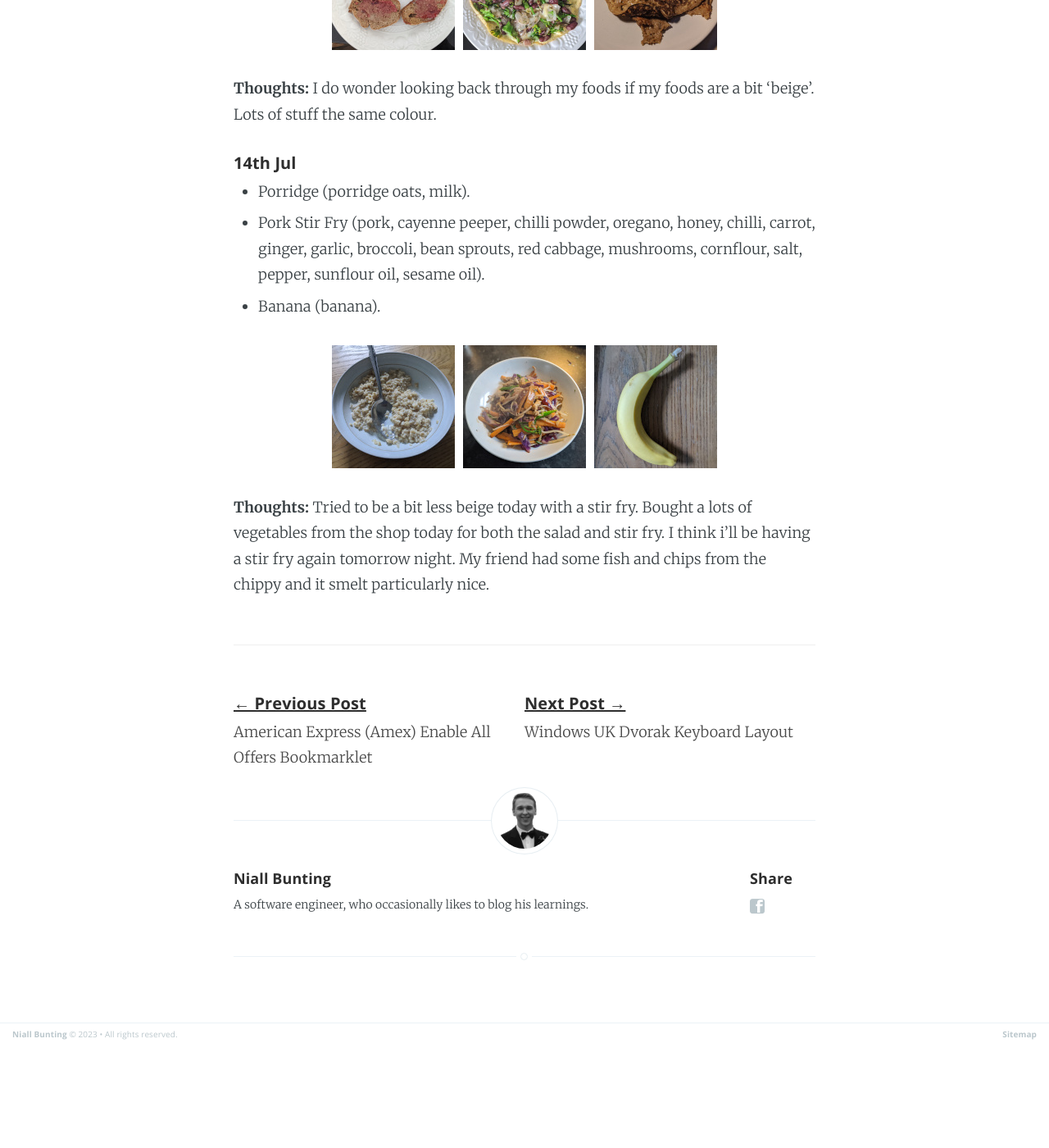
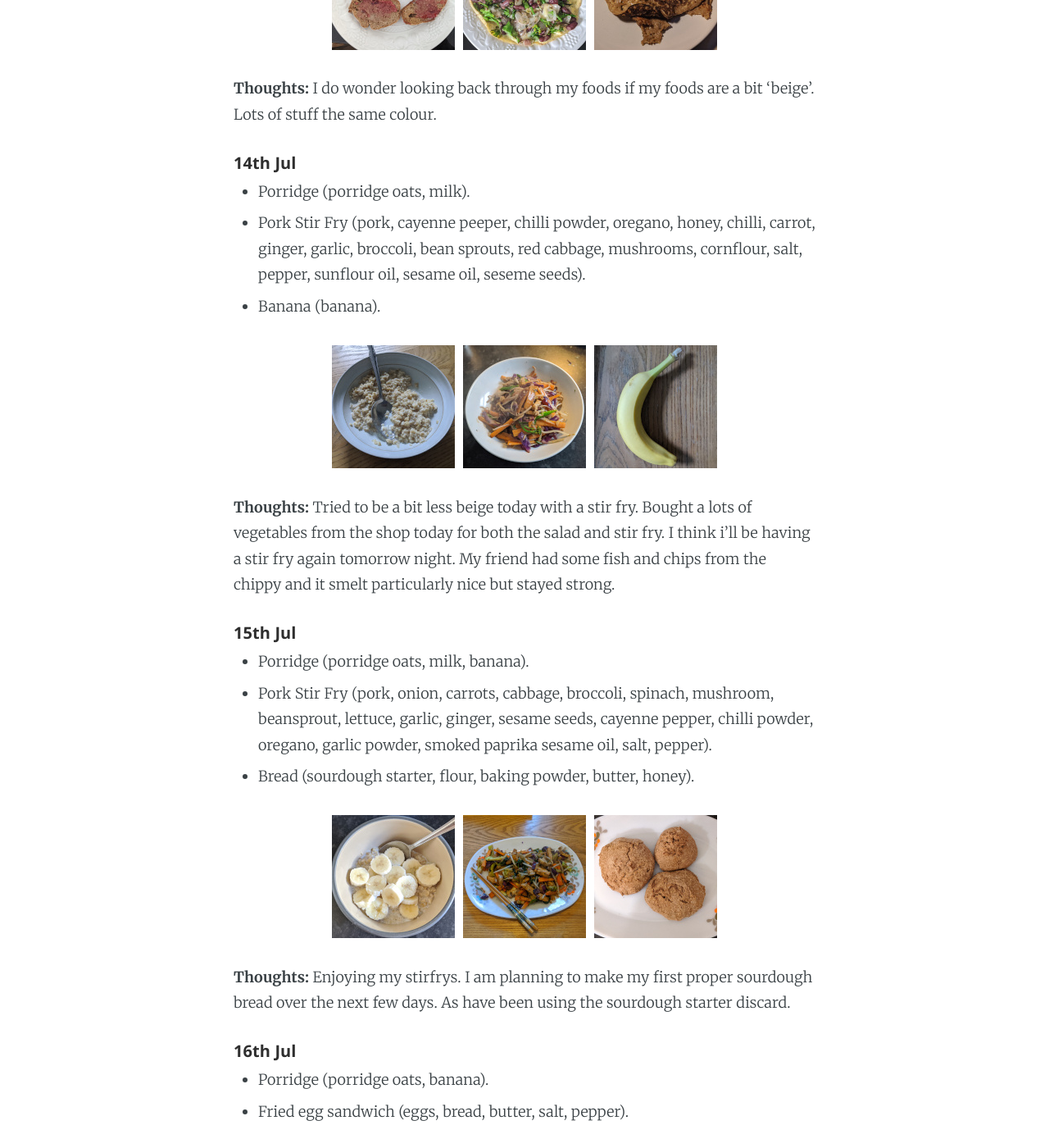
Before and after one commit to NiallBunting/niallbunting.github.io, a Jekyll site: the page built from _posts/2023-07-01-one-ingredient-challenge.markdown, in a window 1280 px wide and 1400 px high, scrolled down 9601 px. Shown: the whole window at 82% size. Built offline with Jekyll 4.4.1, drawn with Linux system fonts in a browser that asks for light colours; before the commit the page ends 10876 px from its top, so only the background shows below that.

Commit message:
OIC day 15

```diff
--- a/_posts/2023-07-01-one-ingredient-challenge.markdown
+++ b/_posts/2023-07-01-one-ingredient-challenge.markdown
@@ -443,7 +443,7 @@
 ##### 14th Jul
 
 * Porridge (porridge oats, milk).
-* Pork Stir Fry (pork, cayenne peeper, chilli powder, oregano, honey, chilli, carrot, ginger, garlic, broccoli, bean sprouts, red cabbage, mushrooms, cornflour, salt, pepper, sunflour oil, sesame oil).
+* Pork Stir Fry (pork, cayenne peeper, chilli powder, oregano, honey, chilli, carrot, ginger, garlic, broccoli, bean sprouts, red cabbage, mushrooms, cornflour, salt, pepper, sunflour oil, sesame oil, seseme seeds).
 * Banana (banana).
 
 <div class="gallery">
@@ -464,7 +464,54 @@
   </div>
 </div>
 
-**Thoughts:** Tried to be a bit less beige today with a stir fry. Bought a lots of vegetables from the shop today for both the salad and stir fry. I think i'll be having a stir fry again tomorrow night. My friend had some fish and chips from the chippy and it smelt particularly nice.
+**Thoughts:** Tried to be a bit less beige today with a stir fry. Bought a lots of vegetables from the shop today for both the salad and stir fry. I think i'll be having a stir fry again tomorrow night. My friend had some fish and chips from the chippy and it smelt particularly nice but stayed strong.
+
+##### 15th Jul
+
+* Porridge (porridge oats, milk, banana).
+* Pork Stir Fry (pork, onion, carrots, cabbage, broccoli, spinach, mushroom, beansprout, lettuce, garlic, ginger, sesame seeds, cayenne pepper, chilli powder, oregano, garlic powder, smoked paprika sesame oil, salt, pepper).
+* Bread (sourdough starter, flour, baking powder, butter, honey).
+
+<div class="gallery">
+  <div class="galleryitem">
+   <a target="_blank" href="/assets/images/oneingredientchallenge/15-porridge.jpg">
+    <img src="/assets/images/oneingredientchallenge/15-porridge-sm.jpg"/>
+   </a>
+  </div>
+  <div class="galleryitem">
+   <a target="_blank" href="/assets/images/oneingredientchallenge/15-stirfry.jpg">
+    <img src="/assets/images/oneingredientchallenge/15-stirfry-sm.jpg"/>
+   </a>
+  </div>
+  <div class="galleryitem">
+   <a target="_blank" href="/assets/images/oneingredientchallenge/15-bread.jpg">
+    <img src="/assets/images/oneingredientchallenge/15-bread-sm.jpg"/>
+   </a>
+  </div>
+</div>
+
+**Thoughts:** Enjoying my stirfrys. I am planning to make my first proper sourdough bread over the next few days. As have been using the sourdough starter discard.
+
+##### 16th Jul
+
+* Porridge (porridge oats, banana).
+* Fried egg sandwich (eggs, bread, butter, salt, pepper).
+
+<div class="gallery">
+  <div class="galleryitem">
+   <a target="_blank" href="/assets/images/oneingredientchallenge/16-porridge.jpg">
+    <img src="/assets/images/oneingredientchallenge/16-porridge-sm.jpg"/>
+   </a>
+  </div>
+  <div class="galleryitem">
+   <a target="_blank" href="/assets/images/oneingredientchallenge/16-egg.jpg">
+    <img src="/assets/images/oneingredientchallenge/16-egg-sm.jpg"/>
+   </a>
+  </div>
+</div>
+
+**Thoughts:**
+
 
 [maltodextrin]: https://en.wikipedia.org/wiki/Maltodextrin
 [phytohaemagglutinin]: https://en.wikipedia.org/wiki/Phytohaemagglutinin
```
Also changed, not shown: assets/images/oneingredientchallenge/15-bread-sm.jpg (added), assets/images/oneingredientchallenge/15-porridge-sm.jpg (added), assets/images/oneingredientchallenge/15-stirfry-sm.jpg (added), assets/images/oneingredientchallenge/16-egg-sm.jpg (added), assets/images/oneingredientchallenge/16-egg.jpg (added), assets/images/oneingredientchallenge/16-porridge-sm.jpg (added), assets/images/oneingredientchallenge/16-porridge.jpg (added), 3 other files.
